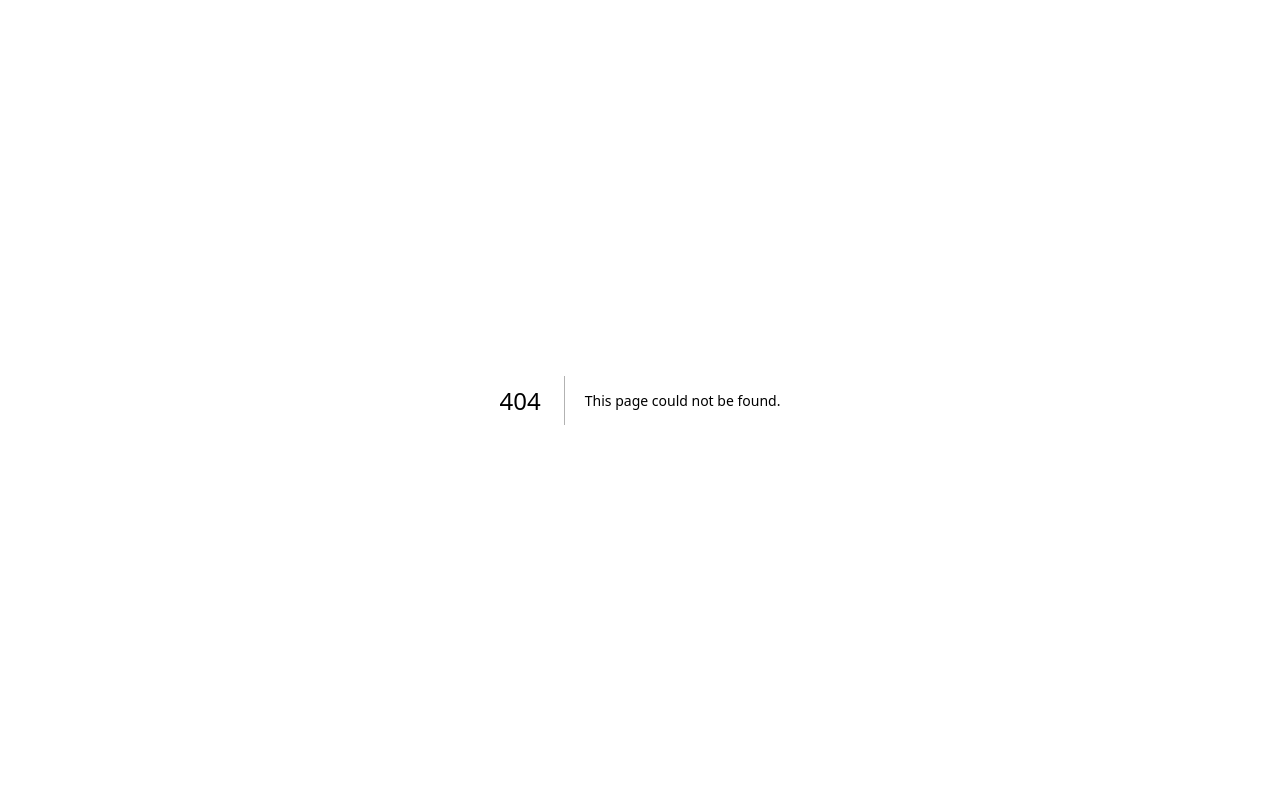
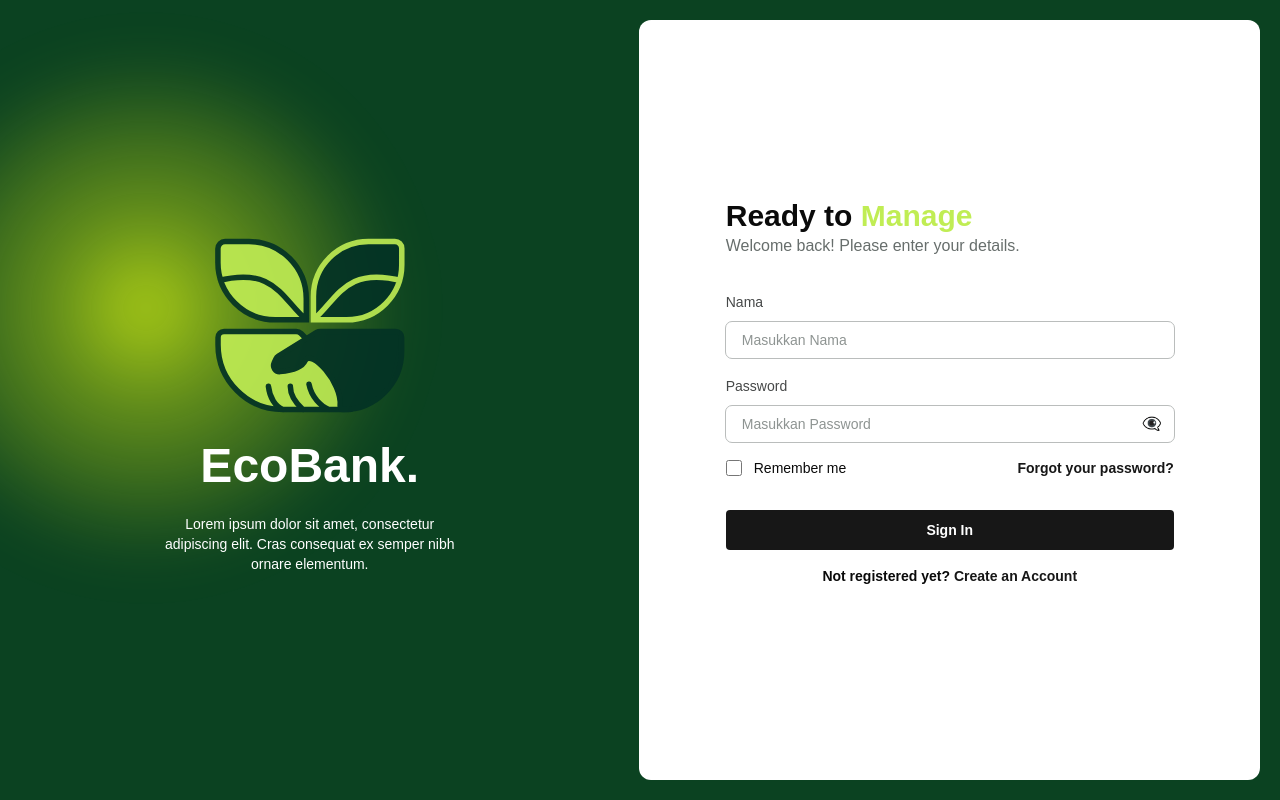
Before and after one commit to chikasariw/ecobank, a Next.js app: page /auth/login in a window 1280 px wide. Before the commit this address had no page. Built offline with nearby package versions, Linux system fonts and the light colour scheme.

Commit message:
[feat] create login register

```diff
--- a/src/app/admin/dashboard/page.tsx
+++ /dev/null
@@ -1,7 +0,0 @@
-export default function Home() {
-    return (
-      <div>
-        test
-      </div>
-    );
-  }
--- /dev/null
+++ b/src/app/auth/login/page.tsx
@@ -0,0 +1,149 @@
+'use client';
+
+import { useState } from "react";
+import Image from "next/image";
+
+export default function LoginPage() {
+  const [showPassword, setShowPassword] = useState(false);
+
+  const togglePassword = () => {
+    setShowPassword(!showPassword);
+  };
+
+  return (
+    <div className="font-manrope">
+      <div className="min-h-screen flex flex-col md:flex-row items-center md:items-stretch bg-primary300 ">
+        <div className="radial-green"></div>
+        {/* left column */}
+        <div className="hidden md:flex flex-col items-center justify-center h-full md:h-screen w-full md:w-1/2 z-10">
+          <Image
+            className="opacity-90"
+            src="/logo/ecobank-logo-icon.svg"
+            alt="Next.js logo"
+            width={200}
+            height={100}
+            priority
+          />
+          <h2 className="lg:text-5xl text-3xl font-bold lg:leading-[px] text-white mt-4">
+            EcoBank.
+          </h2>
+          <p className="text-sm mt-6 text-white text-center px-40">
+            Lorem ipsum dolor sit amet, consectetur adipiscing elit. Cras consequat ex
+            semper nibh ornare elementum.
+          </p>
+        </div>
+
+        {/* right column */}
+        <div className="flex flex-col justify-center items-center w-full md:w-1/2 py-6 px-4 bg-card m-5 rounded-xl">
+          <Image
+            className="flex md:hidden my-20 mb-10"
+            src="/logo.svg"
+            alt="Next.js logo"
+            width={100}
+            height={100}
+            priority
+          />
+          <form className="max-w-md w-full">
+            <h3 className="text-gray800 font-semibold text-3xl text-center md:text-start">
+              Ready to <span className="text-primary100">Manage</span>
+            </h3>
+            <p className="text-gray500 mb-8 text-center md:text-start">
+              Welcome back! Please enter your details.
+            </p>
+
+            <div className="space-y-4">
+              <div>
+                <label
+                  htmlFor="nama"
+                  className="block text-sm/6 font-medium text-gray600"
+                >
+                  Nama
+                </label>
+                <div className="mt-2">
+                  <div className="flex items-center rounded-md bg-white pl-3 outline outline-1 outline-gray300 focus-within:outline-2 focus-within:outline-primary200">
+                    <input
+                      required
+                      id="nama"
+                      name="nama"
+                      type="text"
+                      placeholder="Masukkan Nama"
+                      className="block min-w-0 grow py-1.5 pl-1 pr-3 text-base text-gray900 placeholder:text-gray400 focus:outline-none sm:text-sm/6"
+                    />
+                  </div>
+                </div>
+              </div>
+              <div>
+                <label
+                  htmlFor="password"
+                  className="block text-sm/6 font-medium text-gray600"
+                >
+                  Password
+                </label>
+                <div className="mt-2 relative">
+                  <div className="flex items-center rounded-md bg-white pl-3 outline outline-1 outline-gray300 focus-within:outline-2 focus-within:outline-primary200">
+                    <input
+                      required
+                      id="password"
+                      name="password"
+                      type={showPassword ? "text" : "password"}
+                      placeholder="Masukkan Password"
+                      className="block min-w-0 grow py-1.5 pl-1 pr-3 text-base text-gray900 placeholder:text-gray400 focus:outline-none sm:text-sm/6"
+                    />
+                    <button
+                      type="button"
+                      onClick={togglePassword}
+                      className="absolute right-3 text-gray600"
+                    >
+                      {showPassword ? (
+                        <span role="img" aria-label="hide">👁️</span>
+                      ) : (
+                        <span role="img" aria-label="show">👁️‍🗨️</span>
+                      )}
+                    </button>
+                  </div>
+                </div>
+              </div>
+              <div className="flex flex-wrap items-center justify-between gap-4">
+                <div className="flex items-center">
+                  <input
+                    id="remember-me"
+                    name="remember-me"
+                    type="checkbox"
+                    className="h-4 w-4 accent-primary focus:ring-primary border-gray300 rounded"
+                  />
+                  <label className="ml-3 block text-sm text-gray800">
+                    Remember me
+                  </label>
+                </div>
+                <div className="text-sm">
+                  <a
+                    href="javascript:void(0);"
+                    className="text-primary hover:text-primary font-semibold"
+                  >
+                    Forgot your password?
+                  </a>
+                </div>
+              </div>
+            </div>
+
+            <div className="mt-8">
+              <button type="button" className="w-full py-2.5 px-4 text-sm font-semibold rounded text-white bg-primary hover:bg-primary100 focus:outline-none transition duration-200 ease-in-out">
+                Sign In
+              </button>
+            </div>
+
+            <div className="my-4 flex justify-center">
+              <p className="text-sm font-semibold text-gray800 text-center">
+                Not registered yet?{" "}
+                <a className="text-primary" href="/register">
+                  Create an Account{" "}
+                </a>
+              </p>
+            </div>
+
+          </form>
+        </div>
+      </div>
+    </div>
+  );
+}
--- a/src/app/globals.css
+++ b/src/app/globals.css
@@ -90,3 +90,13 @@ body,
     @apply bg-background text-foreground;
   }
 }
+.radial-green {
+  width: 600px;
+  height: 600px;
+  background: radial-gradient(circle, rgba(221, 248, 19, 0.816), rgba(221, 248, 19, 0.447), rgba(221, 248, 19, 0.238), rgba(12, 66, 33, 0), rgba(12, 66, 33, 0), rgba(12, 66, 33, 0));
+  border-radius: 50%;
+  position: absolute;
+  top: 1%;
+  left: -12%;
+  filter: blur(30px);
+}
--- a/src/app/page.tsx
+++ b/src/app/page.tsx
@@ -2,6 +2,9 @@ export default function Home() {
   return (
     <div>
       test
+      test
+      test
+      test
     </div>
   );
 }
```
Also changed, not shown: public/logo/ecobank-logo-icon.svg, src/app/admin/layout.tsx (deleted), src/app/auth/layout.tsx (deleted).
